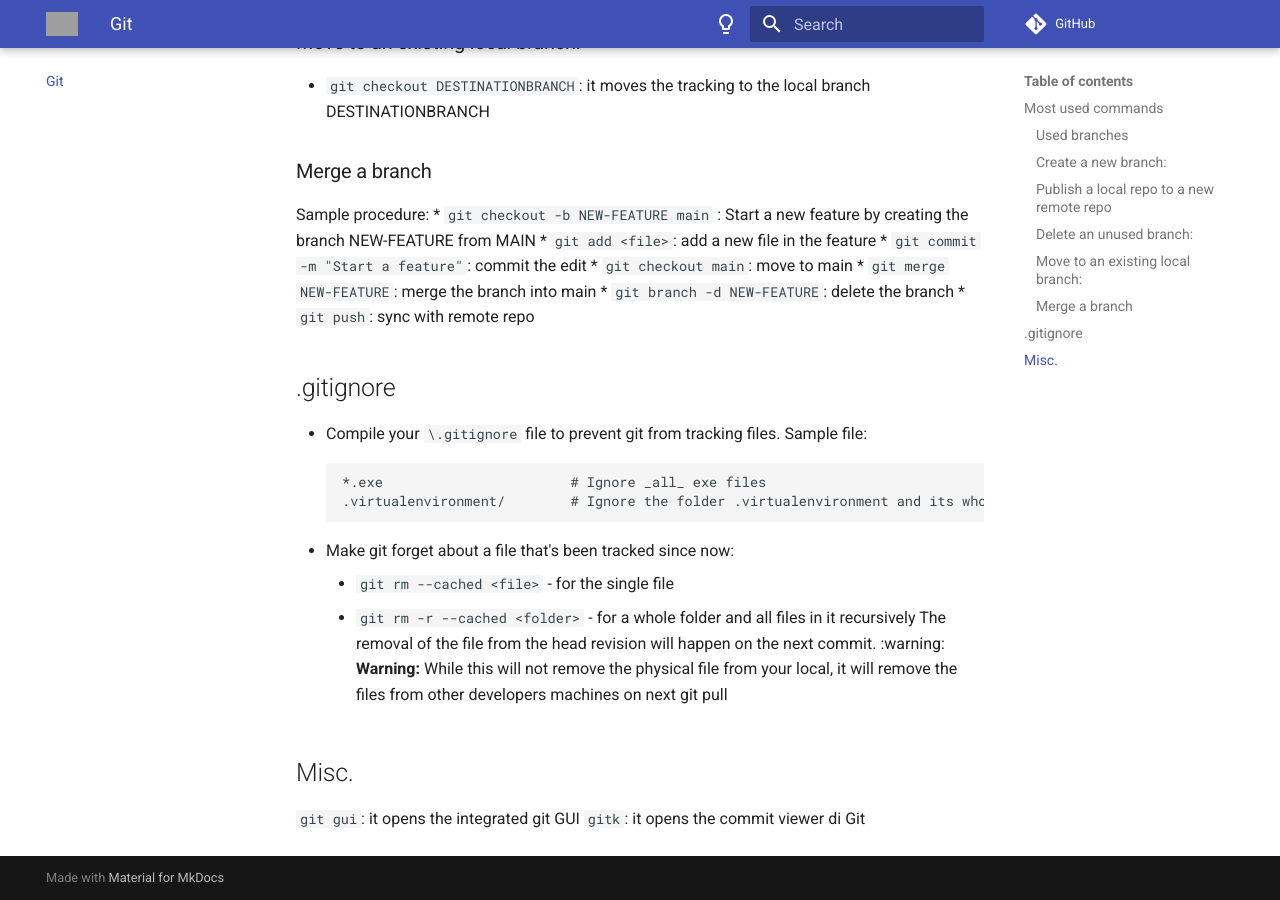
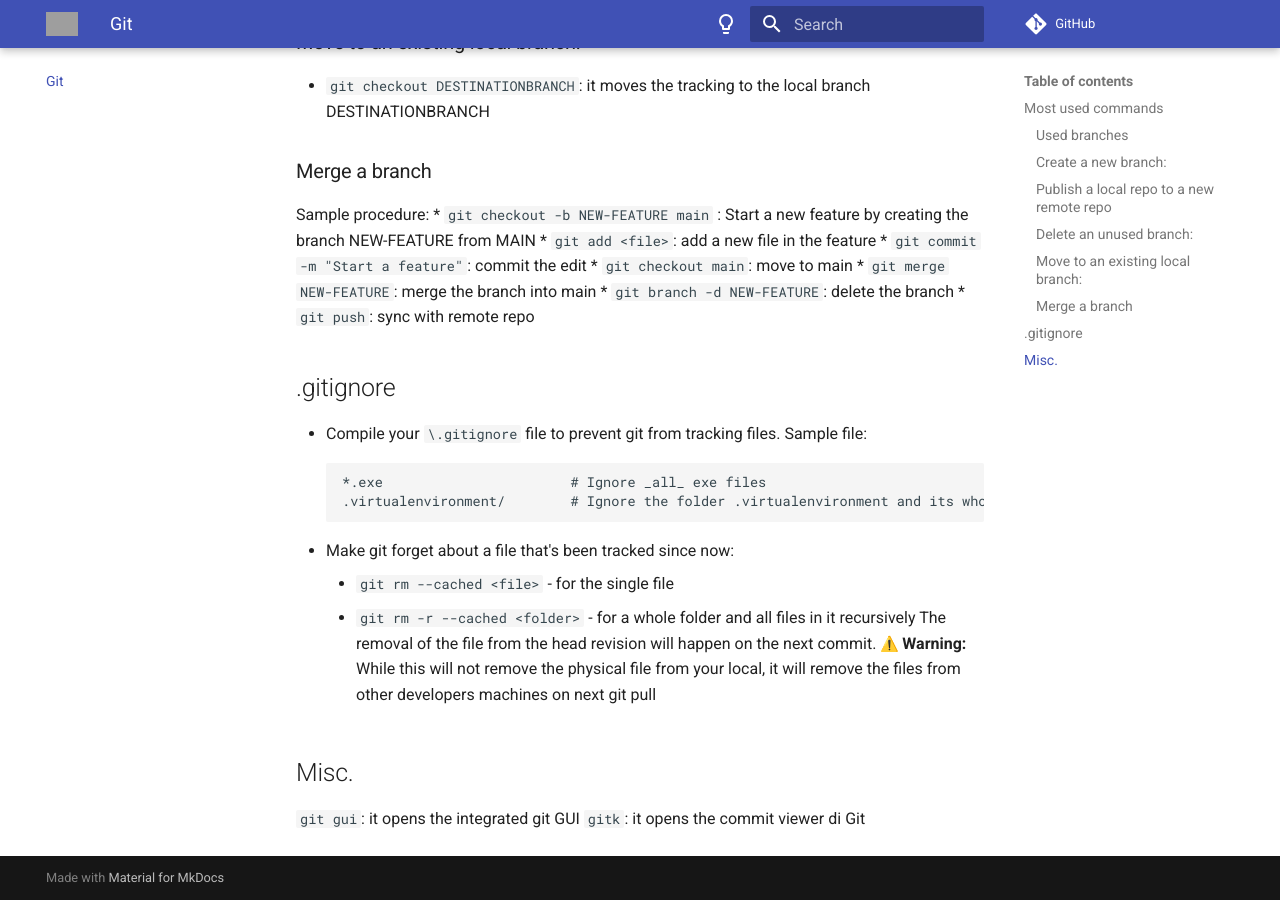
Before and after one commit to sannae/the-notebook, an MkDocs documentation site: the page built from docs/git.md, in a window 1280 px wide and 900 px high, scrolled down 1389 px. Built offline with MkDocs 1.6.1 and Material for MkDocs 9.7.7, drawn with Linux system fonts in a browser that asks for light colours; emoji names are drawn with the system emoji font; comment, search, counter and statistics services are not loaded; grey boxes are pictures that could not be loaded.

Commit message:
Added icons in main yaml file

```diff
--- a/mkdocs.yml
+++ b/mkdocs.yml
@@ -58,3 +58,13 @@ markdown_extensions:
   # admonitions
   - admonition
   - pymdownx.details
+  # icons
+  - pymdownx.emoji:
+      emoji_index: !!python/name:materialx.emoji.twemoji
+      emoji_generator: !!python/name:materialx.emoji.to_svg
+  # checklist
+  - pymdownx.tasklist:
+      custom_checkbox: true
+  - def_list
+  - pymdownx.arithmatex:
+      generic: true
```
